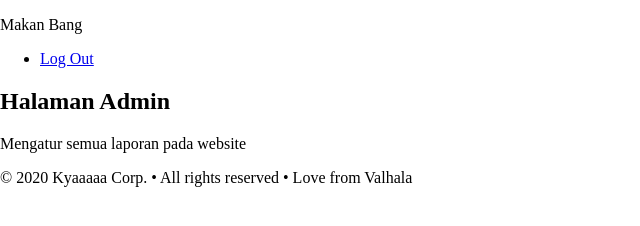
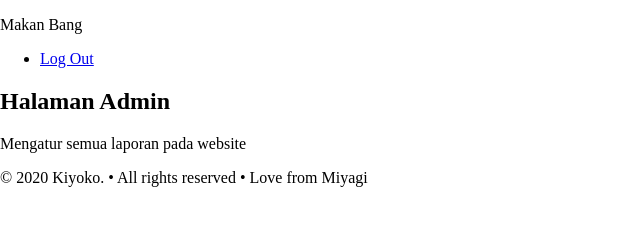
Before and after one commit to ErwinArif/HTML5, a plain HTML site: page admin.html in a window 1280 px wide. Shown: the whole page, without its empty margins (0-640 px from the left). Drawn offline with Linux system fonts and the light colour scheme.

Commit message:
modifikasi footer

```diff
--- a/admin.html
+++ b/admin.html
@@ -1,14 +1,16 @@
 <!DOCTYPE html>
 <html lang="en">
+
 <head>
     <meta charset="UTF-8">
     <meta name="viewport" content="width=device-width, initial-scale=1.0">
     <meta http-equiv="X-UA-Compatible" content="ie=edge">
     <title>Admin</title>
 
-    <link rel="stylesheet" href="style/main.css"/>
+    <link rel="stylesheet" href="style/main.css" />
 
 </head>
+
 <body>
     <p>
         Makan Bang
@@ -33,9 +35,10 @@
 
     <footer>
         <p>
-            © 2020 Kyaaaaa Corp. • All rights reserved • Love from Valhala
+            © 2020 Kiyoko. • All rights reserved • Love from Miyagi
         </p>
     </footer>
 
 </body>
+
 </html>
```
